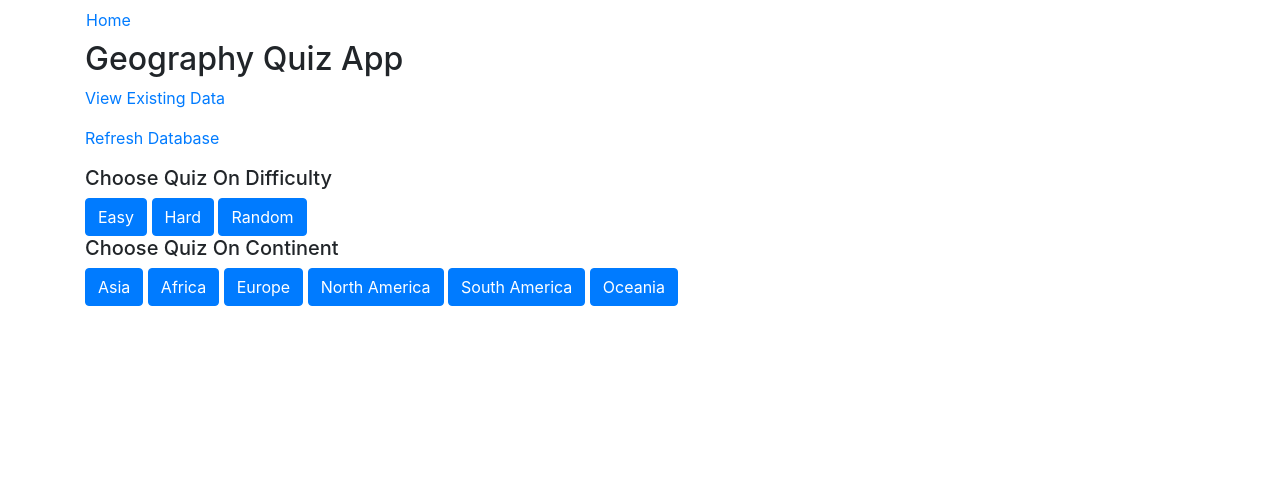
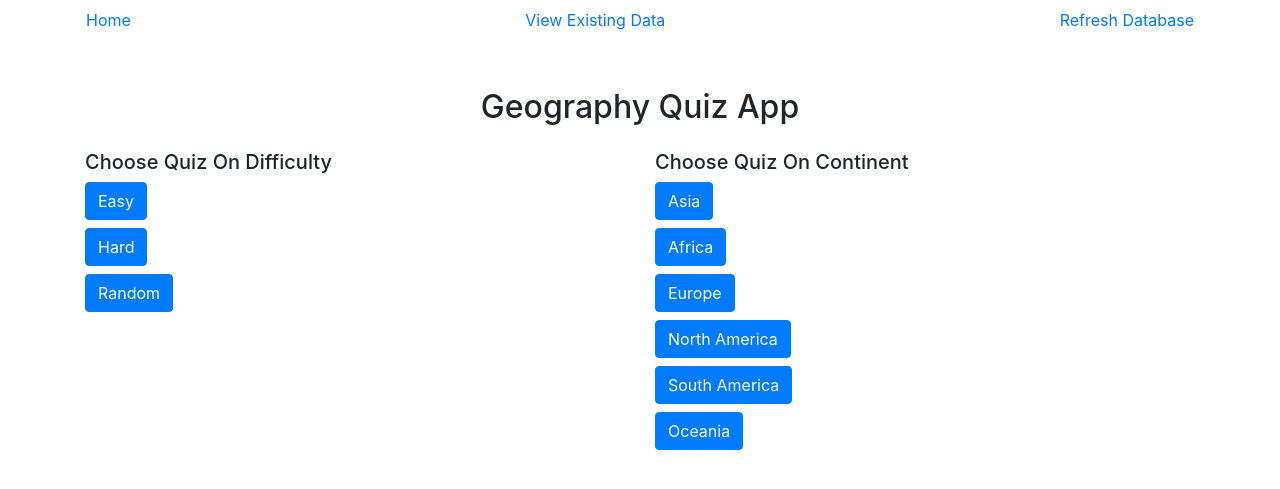
Before and after one commit to shannu1995/quiz-app, a Flask app: page / in a window 1280 px wide. Shown: the top 489 px of the page. Run offline with Flask 3, Linux system fonts and the light colour scheme; some libraries are stand-ins or nearby versions.

Commit message:
Significant changes to the main menu styling.

```diff
--- a/app/templates/base.html
+++ b/app/templates/base.html
@@ -5,6 +5,8 @@
         <title>{{title}}</title>
         <div class="navbar navbar-fixed-top container">
             <a href="{{url_for('index')}}">Home</a>
+            <a href="{{url_for('view_existing_data')}}">View Existing Data</a>
+            <a href="{{url_for('refresh_table_data')}}">Refresh Database</a>
         </div>
         <style>
             .question_vs_answer { display: flex; gap: 30px; }
@@ -15,7 +17,7 @@
         </style>
     </head>
     <body>
-         <div class="container">
+         <div class="container my-5">
             {% block content %}{% endblock %}
         </div>
     </body>
--- a/app/templates/index.html
+++ b/app/templates/index.html
@@ -1,21 +1,28 @@
 {% extends "base.html" %}
 {% block content %}
-<h2>{{title}}</h2>
-<p><a href="{{url_for('view_existing_data')}}">View Existing Data</a></p>
-<p><a href="{{url_for('refresh_table_data')}}">Refresh Database</a></p>
-<h5>Choose Quiz On Difficulty</h5>
-<form action="{{url_for('capitals_quiz')}}" method="post">
-    <button class="btn btn-primary" type="submit" name="difficulty" value="easy">Easy</button>
-    <button class="btn btn-primary" type="submit" name="difficulty" value="hard">Hard</button>
-    <button class="btn btn-primary" type="submit" name="difficulty" value="random">Random</button>
-</form>
-<h5>Choose Quiz On Continent</h5>
-<form action="{{ url_for('capitals_quiz') }}" method="post">
-        <button class="btn btn-primary" type="submit" name="continent" value="Asia">Asia</button>
-        <button class="btn btn-primary" type="submit" name="continent" value="Africa">Africa</button>
-        <button class="btn btn-primary" type="submit" name="continent" value="Europe">Europe</button>
-        <button class="btn btn-primary" type="submit" name="continent" value="North America">North America</button>
-        <button class="btn btn-primary" type="submit" name="continent" value="South America">South America</button>
-        <button class="btn btn-primary" type="submit" name="continent" value="Oceania">Oceania</button>
-</form>
+<div class="text-center mb-4">
+    <h2>{{title}}</h2>
+</div>
+
+<div class="row">
+    <div class="col-md-6 mb-4">
+        <h5>Choose Quiz On Difficulty</h5>
+        <form action="{{url_for('capitals_quiz')}}" method="post" class="d-flex flex-column align-items-start">
+            <button class="btn btn-primary mb-2" type="submit" name="difficulty" value="easy">Easy</button>
+            <button class="btn btn-primary mb-2" type="submit" name="difficulty" value="hard">Hard</button>
+            <button class="btn btn-primary mb-2" type="submit" name="difficulty" value="random">Random</button>
+        </form>
+    </div>
+    <div class="col-md-6 mb-4">
+        <h5>Choose Quiz On Continent</h5>
+    <form action="{{ url_for('capitals_quiz') }}" method="post" class="d-flex flex-column align-items-start">
+        <button class="btn btn-primary mb-2" type="submit" name="continent" value="Asia">Asia</button>
+        <button class="btn btn-primary mb-2" type="submit" name="continent" value="Africa">Africa</button>
+        <button class="btn btn-primary mb-2" type="submit" name="continent" value="Europe">Europe</button>
+        <button class="btn btn-primary mb-2" type="submit" name="continent" value="North America">North America</button>
+        <button class="btn btn-primary mb-2" type="submit" name="continent" value="South America">South America</button>
+        <button class="btn btn-primary mb-2" type="submit" name="continent" value="Oceania">Oceania</button>
+    </form>
+    </div>
+</div>
 {% endblock %}
```
